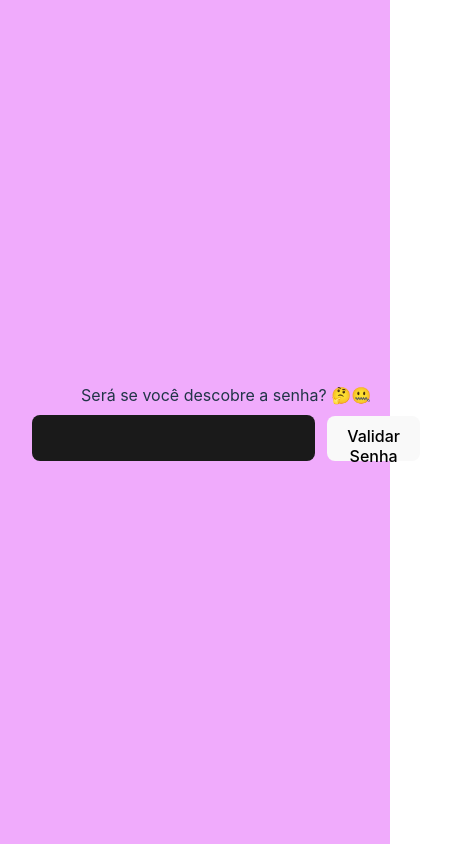
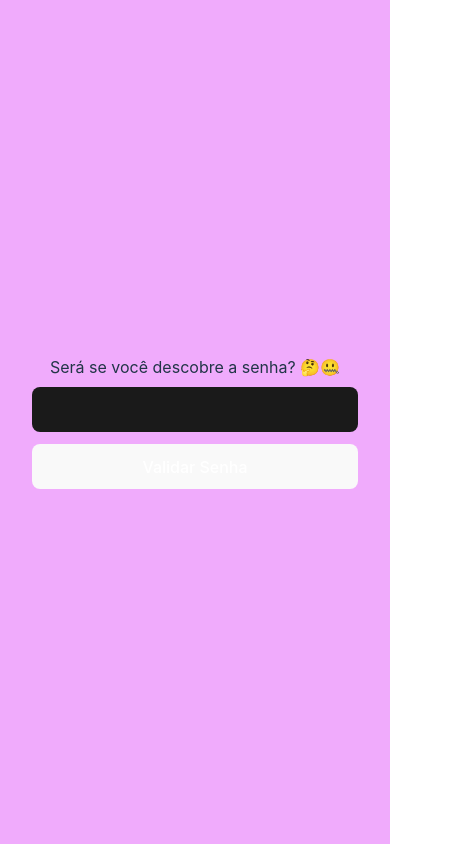
Before and after one commit to vttrg/surprise, a React (Vite) app: page / in a window 390 px wide. Shown: the whole page, 452 px wide, since content can reach past the window. Built offline with nearby package versions, Linux system fonts and the light colour scheme.

Commit message:
chore: fixed responsive and added improvements

```diff
--- a/src/App.css
+++ b/src/App.css
@@ -14,6 +14,7 @@
   display: flex;
   gap: 0.75rem;
   align-items: flex-end;
+  flex-wrap: wrap;
 }
 
 input {
@@ -29,6 +30,7 @@ input {
   cursor: pointer;
   transition: border-color 0.25s;
   display: block;
+  flex: 1;
 }
 
 .border-error {
--- a/src/App.tsx
+++ b/src/App.tsx
@@ -20,8 +20,7 @@ const gifts: Gift[] = [
     text2: 'É bem parecido e eu acredito que você vá gostar. Consegue adivinhar o que é?',
     text3: 'Novamente, parabéns pelo seu dia. Eu te amo muito! 💜',
     code: 'ziguinho',
-    image:
-      'https://imgur.com/huCOBOe.png',
+    image: '/gifts/ziguinho.png',
   }
 ];
 
@@ -49,7 +48,7 @@ function App() {
     <audio ref={audio} src={music} />
       {gift ? (
         <div className="gift">
-          <img src={gift.image} className="" />
+          <img src={gift.image} className="gift_image" />
           <p>{gift.text}</p>
           <p>{gift.text2}</p>
           <p>{gift.text3}</p>
--- a/src/index.css
+++ b/src/index.css
@@ -1,7 +1,3 @@
-@tailwind base;
-@tailwind components;
-@tailwind utilities;
-
 :root {
   font-family: Inter, system-ui, Avenir, Helvetica, Arial, sans-serif;
   line-height: 1.5;
@@ -52,6 +48,9 @@ button {
   cursor: pointer;
   transition: border-color 0.25s;
   height: 45px;
+  flex: 1;
+  min-width: 140px;
+  color: white;
 }
 button:hover {
   background-color: #f9a8d4;
@@ -79,7 +78,9 @@ button:focus-visible {
 }
 
 .gift img {
-  max-width: 27rem;
+  width: 27rem;
+  max-width: 100%;
+  border-radius: 4px;
 }
 
 .text-center {
```
Also changed, not shown: public/gifts/ziguinho.png (added).
